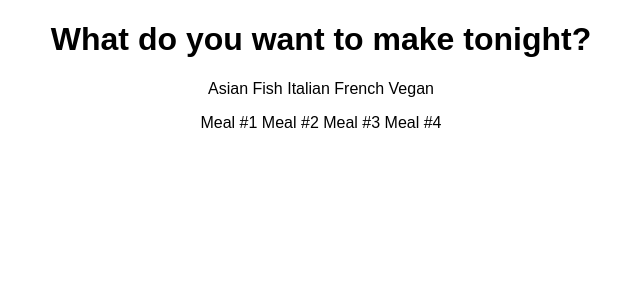
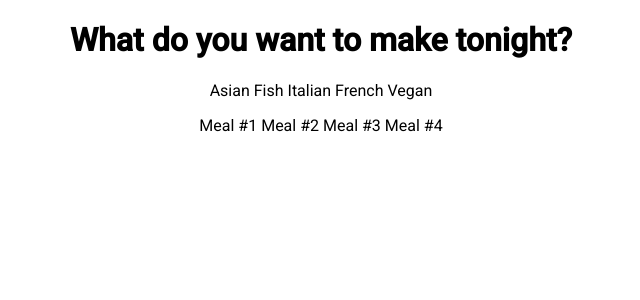
Before and after one commit to estensen/recipe-suggestion, a React (Create React App) app: page / in a window 1280 px wide. Shown: the top 300 px of the page, without its empty margins (319-959 px from the left). Built offline with nearby package versions, Linux system fonts and the light colour scheme.

Commit message:
Add material-ui

```diff
--- a/public/index.html
+++ b/public/index.html
@@ -10,6 +10,9 @@
     -->
     <link rel="manifest" href="%PUBLIC_URL%/manifest.json">
     <link rel="shortcut icon" href="%PUBLIC_URL%/favicon.ico">
+
+    <link href="https://fonts.googleapis.com/css?family=Roboto:300,400,500" rel="stylesheet">
+
     <!--
       Notice the use of %PUBLIC_URL% in the tags above.
       It will be replaced with the URL of the `public` folder during the build.
--- a/src/App.js
+++ b/src/App.js
@@ -1,5 +1,4 @@
 import React, { Component } from 'react';
-import logo from './logo.svg';
 import './App.css';
 
 class App extends Component {
--- a/src/index.css
+++ b/src/index.css
@@ -1,5 +1,5 @@
 body {
   margin: 0;
   padding: 0;
-  font-family: sans-serif;
+  font-family: 'Roboto', sans-serif;
 }
```
